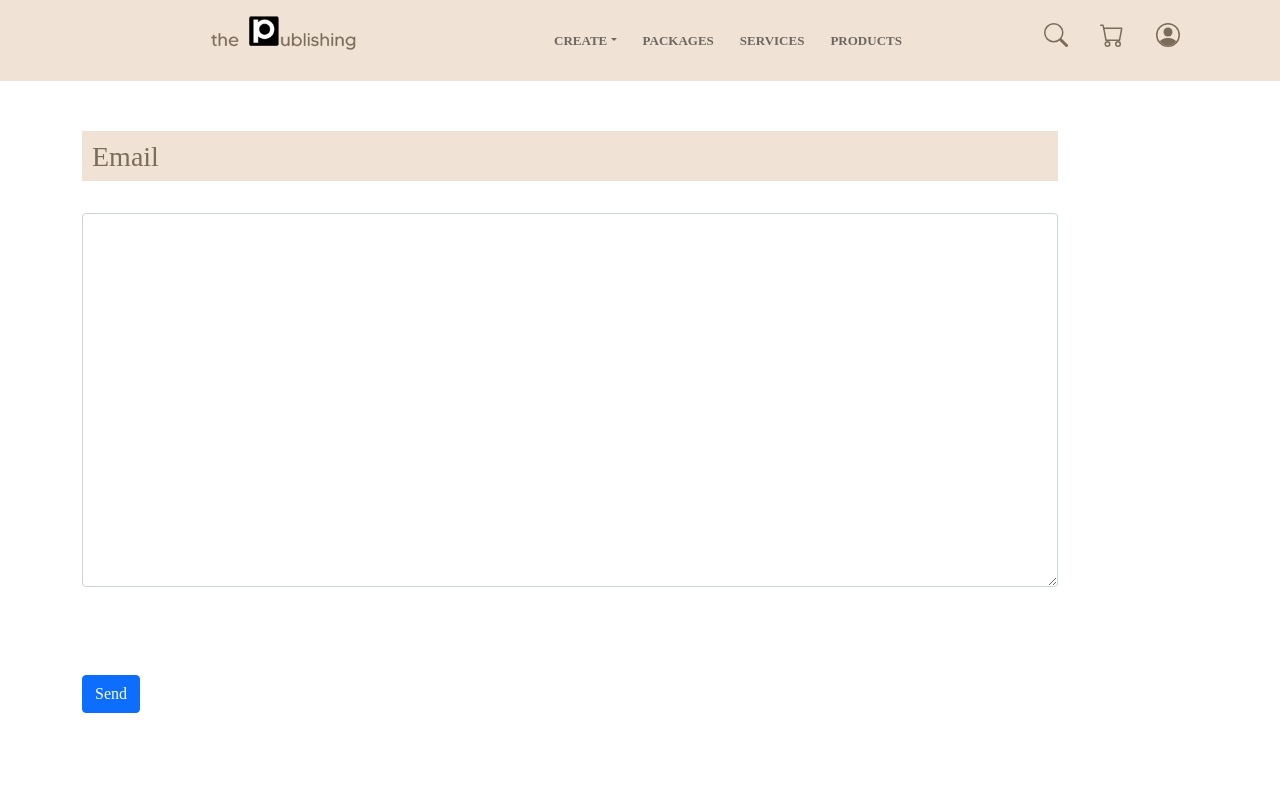
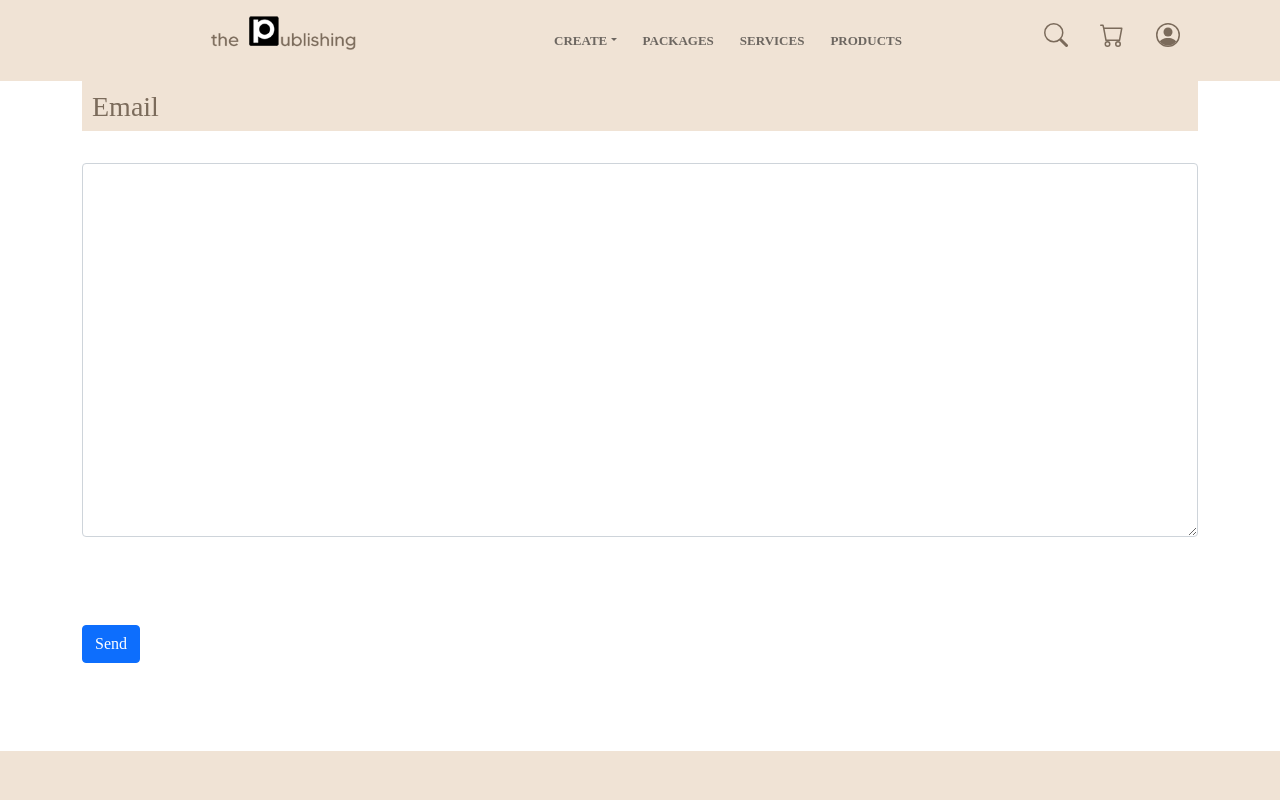
Before and after one commit to poloyacero/publish-web, a Next.js app: page /emaildashboard in a window 1280 px wide. Shown: the top 800 px of the page. Built offline with nearby package versions, Linux system fonts and the light colour scheme; a web font is replaced by a local one.

Commit message:
remove classNames

```diff
--- a/pages/emaildashboard.tsx
+++ b/pages/emaildashboard.tsx
@@ -13,7 +13,7 @@ export default function emaildashboard() {
     return (
         <div className={styles.container}>
       <Head>
-        <title>Email</title>
+        <title>Email4</title>
         <link rel="icon" href="/thepublishing.svg" />
       </Head>
       <NavMenu />
@@ -21,7 +21,7 @@ export default function emaildashboard() {
 
         <Container fluid>
           <Container  className={styles.ctext}>
-            <Row className={styles2.accountinfocontainer} >
+            <Row>
 
                 <Col>
                 <h3 className={styles2.homeHeaderlabel2}>Email</h3>
```
